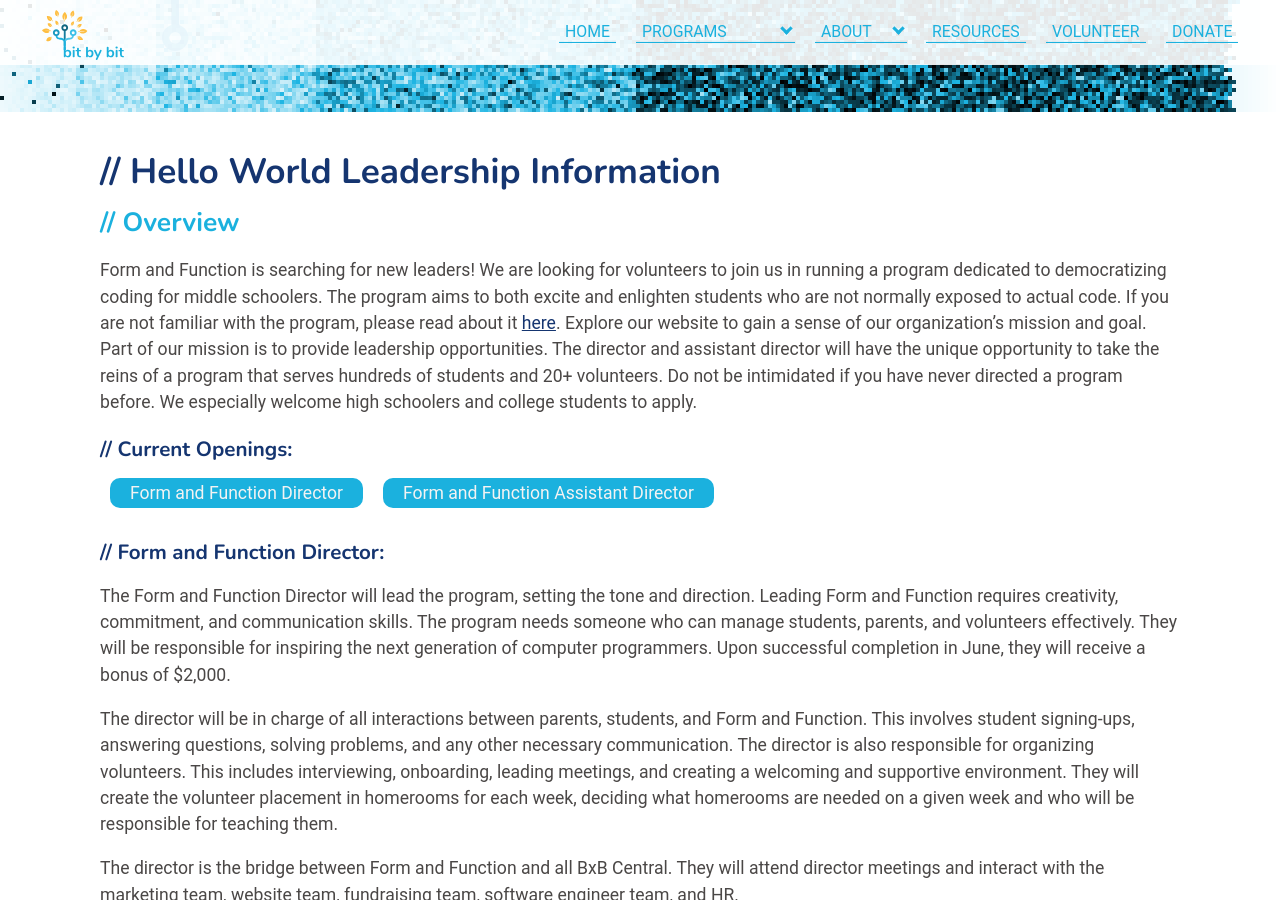
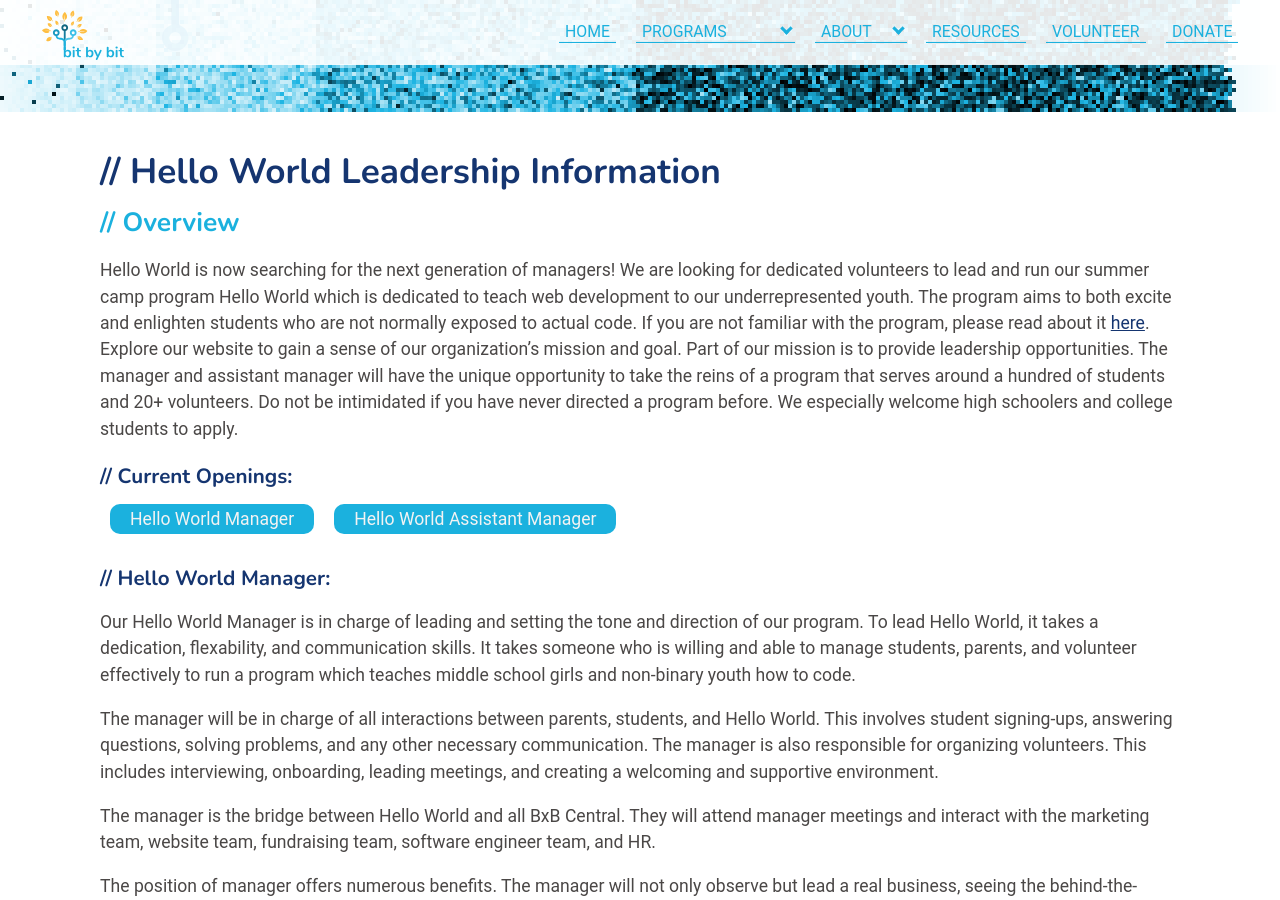
Before and after one commit to bit-by-bit-coding/bxb-website, a Jekyll site: the page built from hwleadership.html, in a window 1280 px wide and 900 px high, scrolled down 253 px. Built offline with Jekyll 4.4.1, drawn with Linux system fonts in a browser that asks for light colours; nearby versions of some CDN libraries; some web fonts are replaced; some of the changed text lies outside the part shown.

Commit message:
add hw manager forms and info

```diff
--- a/hwleadership.html
+++ b/hwleadership.html
@@ -11,62 +11,55 @@
 <!-- <p class="title-text"><strong>Applications are currently closed.</strong></p> -->
 <h2>Overview</h2>
 <p>
-    Form and Function is searching for new leaders! We are looking for volunteers to join us in running a program
-    dedicated to democratizing coding for middle schoolers. The program aims to both excite and enlighten students
+    Hello World is now searching for the next generation of managers! We are looking for dedicated volunteers
+    to lead and run our summer camp program Hello World which is dedicated to teach web development to our
+    underrepresented youth. The program aims to both excite and enlighten students
     who are not normally exposed to actual code. If you are not familiar with the program, please read about it
-    <a href="{{ 'formfunction.html' | relative_url | remove: '.html' }}">here</a>. Explore our website to gain a sense
+    <a href="{{ 'helloworld.html' | relative_url | remove: '.html' }}">here</a>. Explore our website to gain a sense
     of our organization’s mission and goal. Part of our mission is to
-    provide leadership opportunities. The director and assistant director will have the unique opportunity to take
-    the reins of a program that serves hundreds of students and 20+ volunteers. Do not be intimidated if you have
+    provide leadership opportunities. The manager and assistant manager will have the unique opportunity to take
+    the reins of a program that serves around a hundred of students and 20+ volunteers. Do not be intimidated if you have
     never directed a program before. We especially welcome high schoolers and college students to apply.
 </p>
 <div>
     <h3>Current Openings:</h3>
     <div class="flexbutton">
-        <a href="#director">
-            <button class="sectionbutton">Form and Function Director</button>
+        <a href="#manager">
+            <button class="sectionbutton">Hello World Manager</button>
         </a>
-        <a href="#assistant-director">
-            <button class="sectionbutton">Form and Function Assistant Director</button>
+        <a href="#assistant-manager">
+            <button class="sectionbutton">Hello World Assistant Manager</button>
         </a>
     </div>
 </div>
-<div id="director">
-    <h3>Form and Function Director:</h3>
+<div id="manager">
+    <h3>Hello World Manager:</h3>
     <p>
-        The Form and Function Director will lead the program, setting the tone and direction. Leading Form and
-        Function
-        requires creativity, commitment, and communication skills. The program needs someone who can manage
-        students,
-        parents, and volunteers effectively. They will be responsible for inspiring the next generation of computer
-        programmers. Upon successful completion in June, they will receive a bonus of $2,000.
+        Our Hello World Manager is in charge of leading and setting the tone and direction of our program. To
+        lead Hello World, it takes a dedication, flexability, and communication skills. It takes someone who
+        is willing and able to manage students, parents, and volunteer effectively to run a program which
+        teaches middle school girls and non-binary youth how to code.
     </p>
     <p>
-        The director will be in charge of all interactions between parents, students, and Form and Function. This
-        involves student signing-ups, answering questions, solving problems, and any other necessary communication.
-        The
-        director is also responsible for organizing volunteers. This includes interviewing, onboarding, leading
-        meetings, and creating a welcoming and supportive environment. They will create the volunteer placement in
-        homerooms for each week, deciding what homerooms are needed on a given week and who will be responsible for
-        teaching them.
+        The manager will be in charge of all interactions between parents, students, and Hello World. This
+        involves student signing-ups, answering questions, solving problems, and any other necessary
+        communication. The manager is also responsible for organizing volunteers. This includes interviewing,
+        onboarding, leading meetings, and creating a welcoming and supportive environment.
     </p>
     <p>
-        The director is the bridge between Form and Function and all BxB Central. They will attend director meetings
-        and
-        interact with the marketing team, website team, fundraising team, software engineer team, and HR.
+        The manager is the bridge between Hello World and all BxB Central. They will attend manager
+        meetings and interact with the marketing team, website team, fundraising team, software engineer
+        team, and HR.
     </p>
     <p>
-        The position of director offers numerous benefits. The director will not only observe but lead a real
-        business,
-        seeing the behind-the-scenes work of nonprofits. They will learn and use all of the modern platforms of
-        small
-        businesses such as Slack and Notion and meet with other directors to implement strategic plans to lead the
-        organization forwards. Feel free to have a dream for the program and go for it! Being part of Bit by Bit
+        The position of manager offers numerous benefits. The manager will not only observe but lead a real
+        business, seeing the behind-the-scenes work of nonprofits. They will learn and use all of the modern
+        platforms of small businesses such as Slack and Notion and meet with other managers to implement strategic plans to
+        lead the organization forwards. Feel free to have a dream for the program and go for it! Being part of Bit by Bit
         provides a community of like-minded peers, people who can offer advice, encouragement, and support.
-        Interacting
-        with the wide range of stakeholders involved with Form and Function will allow your communication skills to
-        flourish. At the end of the year, the director will have the satisfaction of knowing that they made an impact
-        on a large group of middle school students.
+        Interacting with the wide range of stakeholders involved with Hello World will allow your
+        communication skills to flourish. At the end of the year, the manager will have the satisfaction
+        of knowing that they made an impact on a large group of middle school students.
     </p>
     <h4>Prerequisites</h4>
     <ul>
@@ -76,7 +69,7 @@
     <ul>
         <li>Organized
             <ul>
-                <li>Able to keep track of homerooms, emails, students, and volunteers</li>
+                <li>Able to keep track of emails, students, and volunteers</li>
             </ul>
         </li>
         <li>Good communication skills
@@ -89,45 +82,45 @@
         </li>
     </ul>
 
-    <p>Overseeing one of Bit by Bit's main programs is a large responsibility. You must be willing to put in at least 10
-        hours a week. This position is a year-long commitment, running through the end of the 2021/2022 school year. We
-        will be asking for a reference on the application, but this reference does not need to be too formal. We
+    <p>Overseeing one of Bit by Bit's main programs is a large responsibility. You must be willing to put in around 3 to
+        5 hours a week during the spring and 5 to 10 hours during the summer. This position lasts until the end of
+        summer 2022. We will be asking for a reference on the application, but this reference does not need to be too formal. We
         understand with current circumstances and by nature of age, not everyone will have previous work experience
         and we do not want that to stop anyone from applying. The reference can be a teacher, mentor, or anybody else
         who you believe will be able to speak to your abilities as a team player and leader, along with providing insight
         into your organizational skills and work ethic.
     </p>
-    <p>Applications will close July 30th.</p>
+    <p>Applications will close February 26th.</p>
     <a
-        href="https://docs.google.com/forms/d/e/1FAIpQLSennwTP9A6py1gZTnaFRL-BKrzR4jt9XWR7GpWs5r4CUTRMQA/viewform?usp=sf_link">
+        href="https://forms.gle/xFgRxbsfPjjhmkyy9">
         <button class="action-button mediumbutton">Apply</button>
     </a>
 </div>
 
-<div id="assistant-director">
-    <h3>Form and Function Assistant Director:</h3>
+<div id="assistant-manager">
+    <h3>Hello World Assistant Manager:</h3>
     <p>
-        The Form and Function Assistant Director will work on the curriculum and assisting the director. The position
+        The Hello World Assistant Manager will work on the curriculum, scheduling, and assisting the manager. The position
         requires persistence, patience, and perseverance. They will be responsible for inspiring the next generation of
-        computer programmers. Upon successful completion in June, they will receive a bonus of $1,800.
+        computer programmers.
     </p>
     <p>
-        The assistant director will continually update the curriculum to meet the evolving needs of the program. They
-        will be responsible for working with students to ensure the curriculum is effective and will be helping
-        volunteers learn and understand the curriculum and how to implement it. The assistant director will also be a
-        support for the director of the program and will lead the program some days.
+        The assistant manager will update the curriculum to meet the needs of the program including making slides,
+        worksheets, creating activities, and more. They will be responsible for helping volunteers learn and understand
+        the curriculum and how to implement it. The assistant manager will also be a support for the manager of the
+        program and will lead the program some days.
     </p>
     <p>
-        The assistant director works closely with the software engineer team to design interactive tutorials and other
+        The assistant manager works closely with the software engineer team to design interactive tutorials and other
         things that will enhance the educational experience of the program.
     </p>
     <p>
-        The position of assistant director offers numerous benefits. The assistant director will not only observe but
+        The position of assistant manager offers numerous benefits. The assistant manager will not only observe but
         lead a real business, seeing the behind-the-scenes work of nonprofits. They will learn and use all of the modern
         platforms of small businesses such as Slack and Notion. Being part of Bit by Bit provides a community of like-minded
         peers, people who can offer advice, encouragement, and support. Interacting with the wide range of
-        stakeholders involved with Form and Function will allow your communication skills to flourish. At the end of the
-        year, the assistant director will have the satisfaction of knowing that they made an impact on a large group of
+        stakeholders involved with Hello World will allow your communication skills to flourish. At the end of the
+        year, the assistant manager will have the satisfaction of knowing that they made an impact on a large group of
         middle school students.
     </p>
     <h4>Prerequisites</h4>
@@ -152,17 +145,17 @@
         </li>
     </ul>
 
-    <p>Overseeing one of Bit by Bit's main programs is a large responsibility. You must be willing to put in at least 8
-        hours a week. This position is a year long commitment, running through the end of the 2021/2022 school year. We
-        will be asking for a reference on the application, but this reference does not need to be too formal. We
-        understand with current circumstances and also by nature of age, not everyone will have previous work experience
+    <p>Overseeing one of Bit by Bit's main programs is a large responsibility. You must be willing to put in around 3 to
+        5 hours a week during the spring and 5 to 10 hours during the summer. This position lasts until the end of
+        summer 2022. We will be asking for a reference on the application, but this reference does not need to be too formal. We
+        understand with current circumstances and by nature of age, not everyone will have previous work experience
         and we do not want that to stop anyone from applying. The reference can be a teacher, mentor, or anybody else
         who you believe will be able to speak to your abilities as a team player and leader, along with providing insight
         into your organizational skills and work ethic.
     </p>
-    <p>Applications will close July 30th.</p>
+    <p>Applications will close February 26th.</p>
     <a
-        href="https://docs.google.com/forms/d/e/1FAIpQLSdGzn3HlmCHU01YOjFOjmMkEzAlqOs7zODB5BcTPh8yrQb1Fw/viewform?usp=sf_link">
+        href="https://forms.gle/ybTBTpLDBgHdXJP86">
         <button class="action-button mediumbutton">Apply</button>
     </a>
 </div>
```
Also changed, not shown: volunteer.html (+5 -5 lines).
